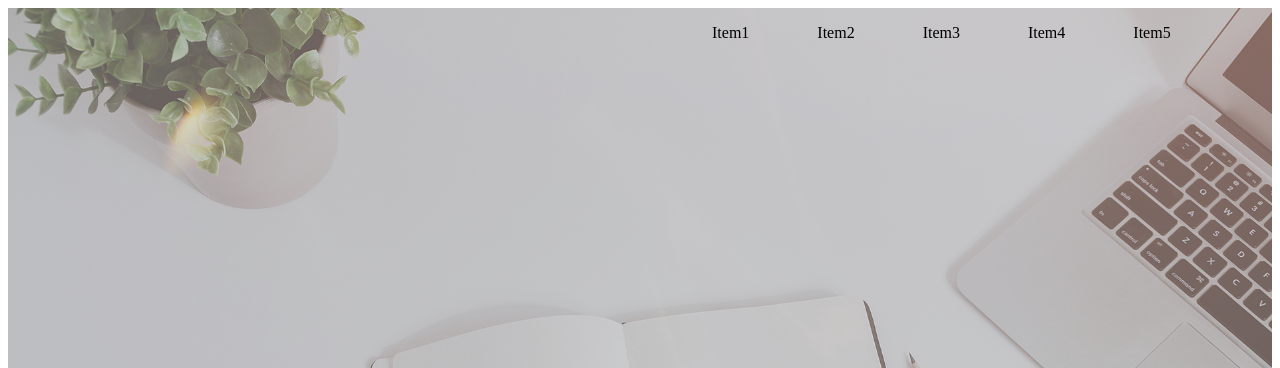
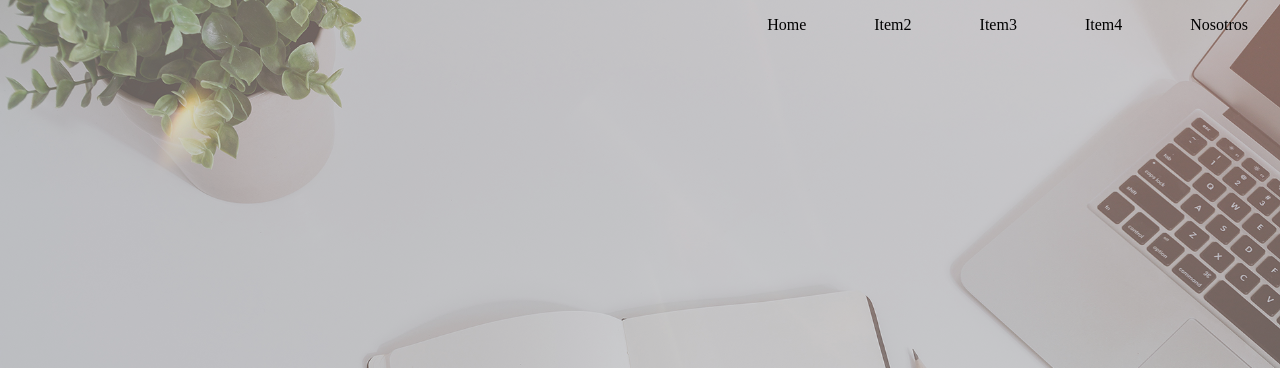
Before and after one commit to CFTIC-Getafe/paginas_web_css, a website: page 10_Layout/index.html in a window 1280 px wide. Shown: the top 368 px of the page. Drawn offline with Linux system fonts and the light colour scheme.

Commit message:
Layouts continuacion

```diff
--- a/10_Layout/index.html
+++ b/10_Layout/index.html
@@ -13,11 +13,11 @@
         <div></div>
         <nav>
             <ul>
-                <li><a href="">Item1</a></li>
+                <li><a href="">Home</a></li>
                 <li><a href="">Item2</a></li>
                 <li><a href="">Item3</a></li>
                 <li><a href="">Item4</a></li>
-                <li><a href="">Item5</a></li>
+                <li><a href="">Nosotros</a></li>
             </ul>
         </nav>
         <h1>Disposición</h1>
@@ -27,7 +27,7 @@
         <section>
             <h2>Sección</h2>
             <div>
-                <p>Lorem ipsum dolor, sit amet consectetur adipisicing elit. Facere, incidunt dolore tempore nisi veritatis provident dignissimos recusandae ad accusamus illum facilis atque, sit doloremque odit reiciendis qui iure dolores earum?</p>
+                <p><a href="#">Lorem ipsum dolor</a>, sit amet consectetur adipisicing elit. Facere, incidunt dolore tempore nisi veritatis provident dignissimos recusandae ad accusamus illum facilis atque, sit doloremque odit reiciendis qui iure dolores earum?</p>
                 <p>Corporis vel expedita rerum reiciendis fugiat labore quidem assumenda laboriosam quae recusandae eligendi deserunt, voluptate maxime nesciunt? Consectetur, numquam corrupti maiores veritatis libero eos placeat nulla. Ex illo eveniet at.</p>
                 <p>Debitis quo asperiores voluptates nesciunt iste architecto rerum suscipit exercitationem voluptatem vero. Modi, voluptatem pariatur distinctio porro nulla architecto doloremque deserunt ducimus vero possimus aspernatur tempore doloribus ab soluta voluptas?</p>
                 <p>Lorem ipsum dolor, sit amet consectetur adipisicing elit. Reprehenderit minima magni ab excepturi, quaerat voluptatum totam enim maiores itaque sed, eveniet dignissimos debitis ad sequi porro, sint dolores tenetur provident.</p>
--- a/10_Layout/scss/style.scss
+++ b/10_Layout/scss/style.scss
@@ -1,5 +1,22 @@
+@mixin reset($tipo: full) {
+    @if ($tipo==full)
+    {
+        margin: 0;
+        padding: 0;
+    } @else if ($tipo==vert) {
+        padding-top: 0;
+        padding-bottom: 0;
+        margin-top: 0;
+        margin-bottom: 0;
+    }
+}
+
 * {
     box-sizing: border-box;
+}
+
+body {
+   @include reset();
 }
 
 header {
@@ -27,18 +44,19 @@ header {
         position: relative;
         clear: both;
         text-align: center;
-        padding-top: 40vh;
+        @include reset(vert);
+        line-height: 100vh;
         font-family: 'Abril Fatface', cursive;
         font-size: 2.4rem;
     }
 }
 
 nav {
-    position: relative;
-    width: 50%;
-    float: right;
+    position: absolute;
+    right: 0;
     ul {
         list-style: none;
+        padding: 0;
     }
     li {
         display: inline-block;
```
Also changed, not shown: 10_Layout/css/style.css, 1 other file.
